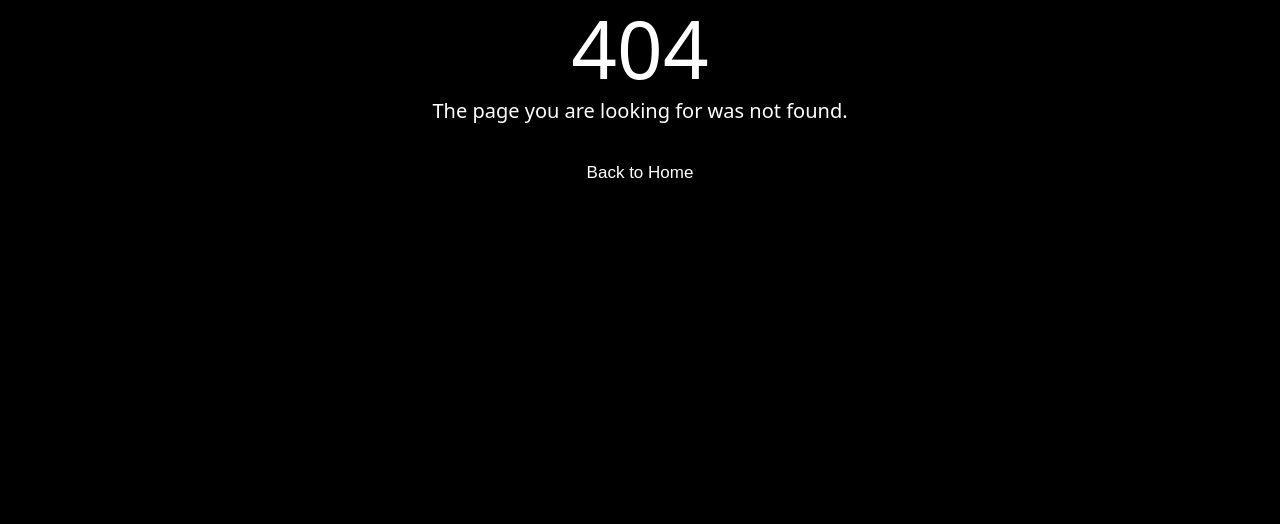
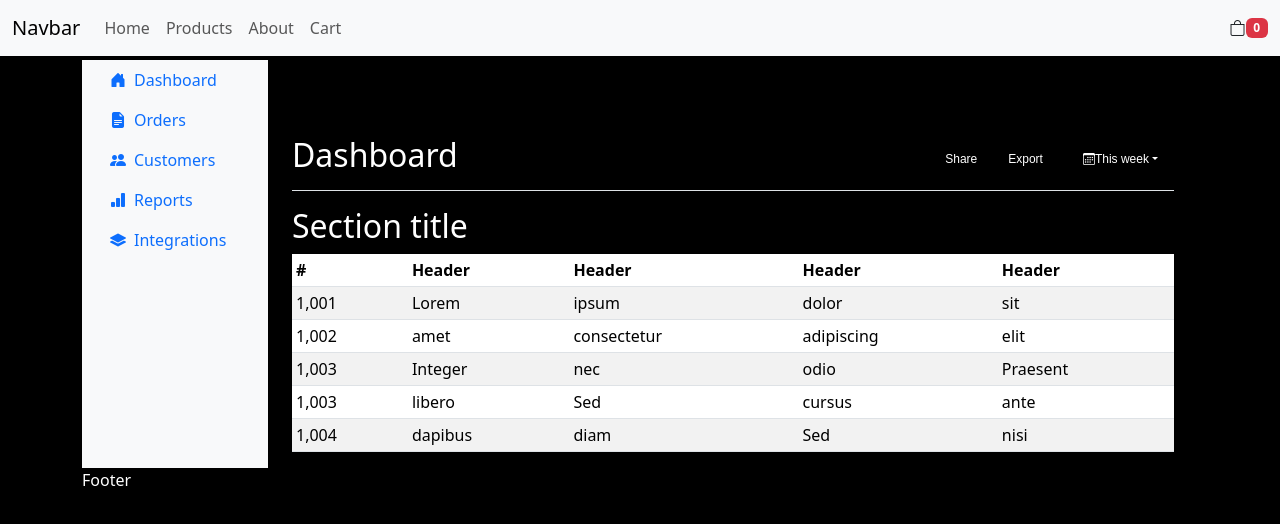
Before and after one commit to CodeCoder96/sbm-react-egitimi, a React (Vite) app: page /admin in a window 1280 px wide. Before the commit this address had no page. Shown: the top 524 px of the page. Built offline with nearby package versions, Linux system fonts and the light colour scheme.

Commit message:
admin page component oluşturma

```diff
--- a/src/components/Products/Products.jsx
+++ b/src/components/Products/Products.jsx
@@ -4,8 +4,8 @@ import ProductItem from "./ProductItem";
 import Spinner from "../UI/Spinner";
 import "./Products.css";
 
-function Products({productsData}) {
-  const [products, setProducts] = useState(productsData);
+function Products() {
+  const [products, setProducts] = useState([]);
   const [isLoading, setIsLoading] = useState(true);
 
   function handleDeleteProduct(productId) {
@@ -15,33 +15,33 @@ function Products({productsData}) {
     setProducts(filteredProducts);
   }
 
-  // async function fetchProducts() {
-  //   setProducts([]);
-  //   setIsLoading(true);
-  //   try {
-  //     const response = await fetch("https://fakestoreapi.com/products");
-  //     const data = await response.json();
+  async function fetchProducts() {
+    setProducts([]);
+    setIsLoading(true);
+    try {
+      const response = await fetch("https://fakestoreapi.com/products");
+      const data = await response.json();
 
-  //     if (response.ok) {
-  //       setProducts(data);
-  //     }
-  //   } catch (error) {
-  //     console.log(error);
-  //   } finally {
-  //     setIsLoading(false);
-  //   }
-  // }
+      if (response.ok) {
+        setProducts(data);
+      }
+    } catch (error) {
+      console.log(error);
+    } finally {
+      setIsLoading(false);
+    }
+  }
 
-  // useEffect(() => {
-  //   setTimeout(() => {
-  //     fetchProducts();
-  //   }, 1000);
-  // }, []);
+  useEffect(() => {
+    setTimeout(() => {
+      fetchProducts();
+    }, 1000);
+  }, []);
 
   return (
     <div className="products-wrapper">
       {/* <AddNewProduct setProducts={setProducts} /> */}
-      {/* {isLoading && <Spinner />} */}
+      {isLoading && <Spinner />}
       <div className="products">
         {products.map((product) => (
           <ProductItem
--- /dev/null
+++ b/src/pages/admin/AdminPage.jsx
@@ -0,0 +1,114 @@
+const AdminPage = () => {
+  return (
+    <div className="container-fluid">
+      <div className="row">
+        <nav id="sidebarMenu" className="col-md-3 col-lg-2 d-md-block bg-light sidebar collapse">
+          <div className="position-sticky">
+            <ul className="nav flex-column">
+              <li className="nav-item">
+                <a className="nav-link active" aria-current="page" href="#">
+                  <i className="bi bi-house-door-fill me-2"></i>
+                  Dashboard
+                </a>
+              </li>
+              <li className="nav-item">
+                <a className="nav-link" href="#">
+                  <i className="bi bi-file-earmark-text-fill me-2"></i>
+                  Orders
+                </a>
+              </li>
+              <li className="nav-item">
+                <a className="nav-link" href="#">
+                  <i className="bi bi-people-fill me-2"></i>
+                  Customers
+                </a>
+              </li>
+              <li className="nav-item">
+                <a className="nav-link" href="#">
+                  <i className="bi bi-bar-chart-fill me-2"></i>
+                  Reports
+                </a>
+              </li>
+              <li className="nav-item">
+                <a className="nav-link" href="#">
+                  <i className="bi bi-layers-fill me-2"></i>
+                  Integrations
+                </a>
+              </li>
+            </ul>
+          </div>
+        </nav>
+
+        <main className="col-md-9 ms-sm-auto col-lg-10 px-md-4">
+          <div className="d-flex justify-content-between flex-wrap flex-md-nowrap align-items-center pt-3 pb-2 mb-3 border-bottom">
+            <h1 className="h2">Dashboard</h1>
+            <div className="btn-toolbar mb-2 mb-md-0">
+              <div className="btn-group me-2">
+                <button type="button" className="btn btn-sm btn-outline-secondary">Share</button>
+                <button type="button" className="btn btn-sm btn-outline-secondary">Export</button>
+              </div>
+              <button type="button" className="btn btn-sm btn-outline-secondary dropdown-toggle">
+                <i className="bi bi-calendar3"></i>
+                This week
+              </button>
+            </div>
+          </div>
+
+          <h2>Section title</h2>
+          <div className="table-responsive">
+            <table className="table table-striped table-sm">
+              <thead>
+                <tr>
+                  <th>#</th>
+                  <th>Header</th>
+                  <th>Header</th>
+                  <th>Header</th>
+                  <th>Header</th>
+                </tr>
+              </thead>
+              <tbody>
+                <tr>
+                  <td>1,001</td>
+                  <td>Lorem</td>
+                  <td>ipsum</td>
+                  <td>dolor</td>
+                  <td>sit</td>
+                </tr>
+                <tr>
+                  <td>1,002</td>
+                  <td>amet</td>
+                  <td>consectetur</td>
+                  <td>adipiscing</td>
+                  <td>elit</td>
+                </tr>
+                <tr>
+                  <td>1,003</td>
+                  <td>Integer</td>
+                  <td>nec</td>
+                  <td>odio</td>
+                  <td>Praesent</td>
+                </tr>
+                <tr>
+                  <td>1,003</td>
+                  <td>libero</td>
+                  <td>Sed</td>
+                  <td>cursus</td>
+                  <td>ante</td>
+                </tr>
+                <tr>
+                  <td>1,004</td>
+                  <td>dapibus</td>
+                  <td>diam</td>
+                  <td>Sed</td>
+                  <td>nisi</td>
+                </tr>
+              </tbody>
+            </table>
+          </div>
+        </main>
+      </div>
+    </div>
+  );
+};
+
+export default AdminPage;
--- a/src/pages/ProductDetailsPage.jsx
+++ b/src/pages/products/ProductDetailsPage.jsx
@@ -1,6 +1,6 @@
 import { useEffect, useState } from "react";
 import { useParams } from "react-router-dom";
-import SkeletonLoader from "../components/UI/SkeletonLoader";
+import SkeletonLoader from "../../components/UI/SkeletonLoader";
 
 const ProductDetailsPage = () => {
   const [product, setProduct] = useState(null);
--- a/src/pages/ProductsPage.jsx
+++ b/src/pages/products/ProductsPage.jsx
@@ -1,5 +1,5 @@
 import { useLoaderData } from "react-router-dom";
-import Products from "../components/Products/Products";
+import Products from "../../components/Products/Products";
 
 const ProductsPage = () => {
   const data = useLoaderData();
```
Also changed, not shown: src/App.jsx (+8 -3 lines), src/pages/auth/LoginPage.jsx (renamed from src/pages/LoginPage.jsx).
